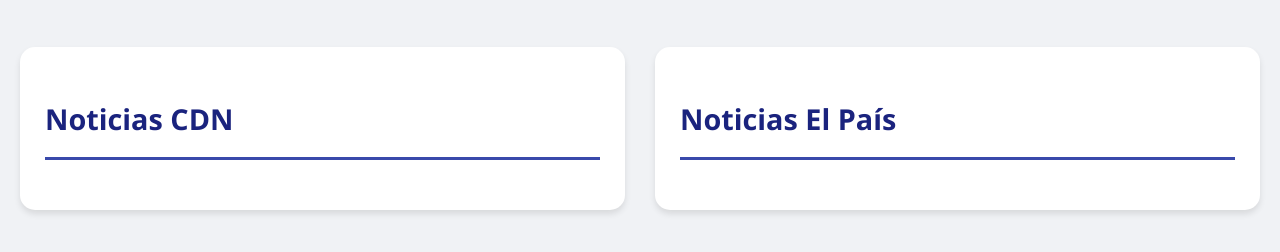
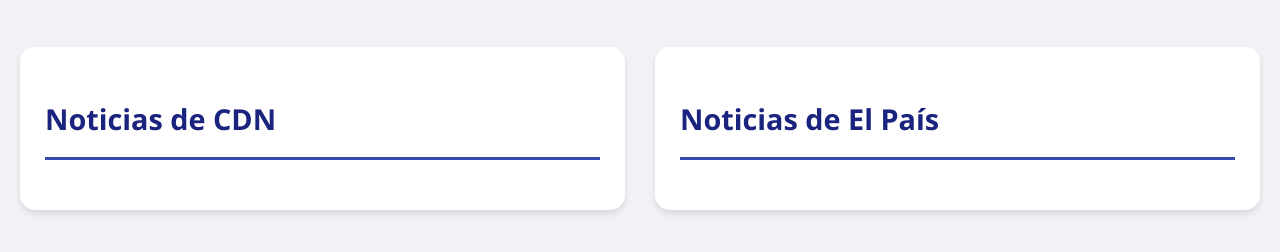
Before and after one commit to tefkat1521/scrapingFront, a plain HTML site: page index.html in a window 1280 px wide. Shown: the part 148-400 px from the top of the page. Drawn offline with Linux system fonts and the light colour scheme; no server answers.

Commit message:
modified:   index.html

```diff
--- a/index.html
+++ b/index.html
@@ -14,12 +14,12 @@
 
         <div class="news-sections-container">
             <div class="news-section">
-                <h2>Noticias CDN</h2>
+                <h2>Noticias de CDN</h2>
                 <div id="cdn-news" class="news-container"></div>
             </div>
 
             <div class="news-section">
-                <h2>Noticias El País</h2>
+                <h2>Noticias de El País</h2>
                 <div id="elpais-news" class="news-container"></div>
             </div>
         </div>
```
